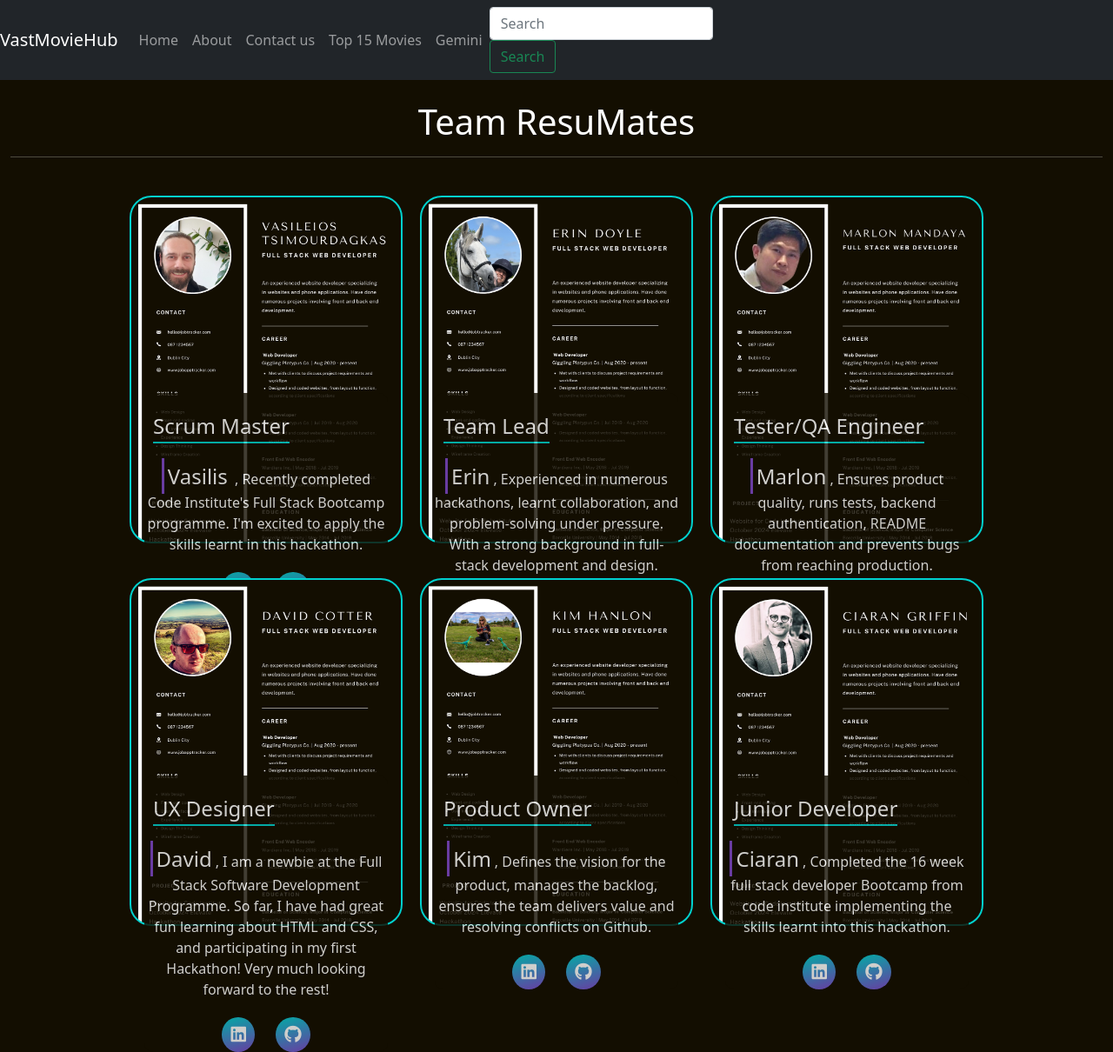
After one commit to Vasileios20/JobAppTracker, a Django app: page /about/ in a window 1280 px wide. The commit adds this page. Shown: the whole page at 87% size. Run offline with Django 4.2, Linux system fonts and the light colour scheme; some libraries are stand-ins or nearby versions.

Commit message:
add team profiles and images

```diff
--- /dev/null
+++ b/home/templates/aboutUs.html
@@ -0,0 +1,193 @@
+{% extends "base.html" %} {% load static %} {% block content %}
+
+<div class="container-fluid text-center mt-4">
+  <div>
+    <h1>Team ResuMates</h1>
+    <hr />
+    <div class="card-container mt-4 row justify-content-center">
+      <div class="profile-card card-1 col-xl-3 col-lg-5 col-md-5">
+        <div class="top"></div>
+        <div class="bottom">
+          <p class="role">Scrum Master</p>
+          <p class="info">
+            <span class="name-info">Vasilis</span>
+            , Recently completed Code Institute's Full Stack Bootcamp programme.
+            I'm excited to apply the skills learnt in this hackathon.
+          </p>
+          <a
+            href="https://www.linkedin.com/in/vasileios-tsimourdagkas/"
+            target="_blank"
+            rel="noopener noreferrer"
+            class="mt-4"
+          >
+            <i class="fab fa-linkedin linkedin-icon"></i
+          ></a>
+          <a
+            href="https://github.com/Vasileios20"
+            target="_blank"
+            rel="noopener noreferrer"
+            class="mt-4"
+          >
+            <i class="fab fa-github github-icon"></i
+          ></a>
+        </div>
+      </div>
+      <div class="profile-card card-2 col-xl-3 col-lg-5 col-md-5">
+        <div class="top"></div>
+        <div class="bottom">
+          <p class="role">Team Lead</p>
+          <p class="info">
+            <span class="name-info">Erin</span>, Experienced in numerous
+            hackathons, learnt collaboration, and problem-solving under
+            pressure. With a strong background in full-stack development and
+            design.
+          </p>
+          <a
+            href="https://www.linkedin.com/in/erinvdoyle"
+            target="_blank"
+            rel="noopener noreferrer"
+            class="mt-4"
+          >
+            <i class="fab fa-linkedin linkedin-icon"></i
+          ></a>
+          <a
+            href="https://github.com/erinvdoyle"
+            target="_blank"
+            rel="noopener noreferrer"
+            class="mt-4"
+          >
+            <i class="fab fa-github github-icon"></i
+          ></a>
+        </div>
+      </div>
+      <div class="profile-card card-3 col-xl-3 col-lg-5 col-md-5">
+        <div class="top"></div>
+        <div class="bottom">
+          <p class="role">Tester/QA Engineer</p>
+          <p class="info">
+            <span class="name-info">Marlon</span>, Ensures product quality, runs
+            tests, backend authentication, README documentation and prevents
+            bugs from reaching production.
+          </p>
+          <a
+            href="https://www.linkedin.com/in/marlon-mandaya-544172234/"
+            target="_blank"
+            rel="noopener noreferrer"
+            class="mt-4"
+          >
+            <i class="fab fa-linkedin linkedin-icon"></i
+          ></a>
+          <a
+            href="https://github.com/Markpm-code"
+            target="_blank"
+            rel="noopener noreferrer"
+            class="mt-4"
+          >
+            <i class="fab fa-github github-icon"></i
+          ></a>
+        </div>
+      </div>
+      <div class="profile-card card-4 col-xl-3 col-lg-5 col-md-5">
+        <div class="top"></div>
+        <div class="bottom">
+          <p class="role">UX Designer</p>
+          <p class="info">
+            <span class="name-info">David</span>, I am a newbie at the Full
+            Stack Software Development Programme. So far, I have had great fun
+            learning about HTML and CSS, and participating in my first
+            Hackathon! Very much looking forward to the rest!
+          </p>
+          <a
+            href="www.linkedin.com/in/david-cotter-junior-software-developer"
+            target="_blank"
+            rel="noopener noreferrer"
+            class="mt-4"
+          >
+            <i class="fab fa-linkedin linkedin-icon"></i
+          ></a>
+          <a
+            href="https://github.com/trxdave"
+            target="_blank"
+            rel="noopener noreferrer"
+            class="mt-4"
+          >
+            <i class="fab fa-github github-icon"></i
+          ></a>
+        </div>
+      </div>
+      <div class="profile-card card-5 col-xl-3 col-lg-5 col-md-5">
+        <div class="top"></div>
+        <div class="bottom">
+          <p class="role">Product Owner</p>
+          <p class="info">
+            <span class="name-info">Kim</span>, Defines the vision for the
+            product, manages the backlog, ensures the team delivers value and
+            resolving conflicts on Github.
+          </p>
+          <a
+            href="https://www.linkedin.com/in/kimhanlon291354/"
+            target="_blank"
+            rel="noopener noreferrer"
+            class="mt-4"
+          >
+            <i class="fab fa-linkedin linkedin-icon"></i
+          ></a>
+          <a
+            href="https://github.com/kimatron"
+            target="_blank"
+            rel="noopener noreferrer"
+            class="mt-4"
+          >
+            <i class="fab fa-github github-icon"></i
+          ></a>
+        </div>
+      </div>
+      <div class="profile-card card-6 col-xl-3 col-lg-5 col-md-5">
+        <div class="top"></div>
+        <div class="bottom">
+          <p class="role">Junior Developer</p>
+          <p class="info">
+            <span class="name-info">Ciaran</span>, Completed the 16 week full
+            stack developer Bootcamp from code institute implementing the skills
+            learnt into this hackathon.
+          </p>
+          <a
+            href="https://www.linkedin.com/in/ciaran-griffin-2534622a5/"
+            target="_blank"
+            rel="noopener noreferrer"
+            class="mt-4"
+          >
+            <i class="fab fa-linkedin linkedin-icon"></i
+          ></a>
+          <a
+            href="https://github.com/ciarangriffin93"
+            target="_blank"
+            rel="noopener noreferrer"
+            class="mt-4"
+          >
+            <i class="fab fa-github github-icon"></i
+          ></a>
+        </div>
+      </div>
+      <!-- <div class="profile-card card-7 col-xl-3 col-lg-5 col-md-5">
+        <div class="top"></div>
+        <div class="bottom">
+          <p class="role">Frontend Designer</p>
+          <p class="info">
+            <span class="name-info">Neha</span>, Currently working through the
+            Full Stack Software Developer Diploma. Excited to be applying the
+            skills I've learnt to my very first Hackathon!
+          </p>
+          <a href="" target="_blank" rel="noopener noreferrer" class="mt-4">
+            <i class="fab fa-linkedin linkedin-icon"></i
+          ></a>
+          <a href="" target="_blank" rel="noopener noreferrer" class="mt-4">
+            <i class="fab fa-github"></i
+          ></a>
+        </div>
+      </div> -->
+    </div>
+  </div>
+</div>
+
+{% endblock %}
--- a/home/urls.py
+++ b/home/urls.py
@@ -3,4 +3,5 @@ from . import views
 
 urlpatterns = [
     path('', views.index, name='home'),
+    path('about/', views.about, name='about'),
 ]
--- a/home/views.py
+++ b/home/views.py
@@ -3,3 +3,6 @@ from django.shortcuts import render
 
 def index(request):
     return render(request, 'index.html')
+
+def about(request):
+    return render(request, 'aboutUs.html')
--- a/static/css/style.css
+++ b/static/css/style.css
@@ -111,3 +111,109 @@ body {
 .icon {
     text-align: center;
 }
+
+/* Team profiles */
+.card-container {
+    margin: 0 auto;
+    margin-top: -20px;
+
+  }
+
+.profile-card {
+    border-radius: 25px;
+    position: relative;
+    padding: 25px 15px;
+    background-size: cover;
+    border: 2px solid #00d1ce;
+    margin: 20px 10px;
+    height: 400px;
+    align-items: center;
+  }
+
+  .profile-card:hover{
+    transform: scale(1.05);
+    box-shadow: 0px 0px 30px 1px #7f48cb;
+  }
+
+  .card-1 {
+    background-image: url('../images/vas_pr.png');
+  }
+
+  .card-2 {
+    background-image: url('../images/erin_pr.png');
+  }
+
+  .card-3 {
+    background-image: url('../images/mar_pr.png');
+  }
+
+  .card-4 {
+    background-image: url('../images/david_pr.png');
+  }
+
+  .card-5 {
+    background-image: url('../images/kim_pr.png');
+  }
+
+  .card-6 {
+    background-image: url('../images/cair_pr.png');
+  }
+
+  /* .top {
+    border-radius: 25px 25px 0 0;
+    height: 100px;
+    width: 100%;
+    background-color: #FFFF;
+    position: absolute;
+    top: 0;
+    left: 0;
+    display: flex;
+  }
+   */
+
+  /* .name {
+    font-size: 2em;
+    text-align: center;
+    flex: 1;
+    margin:auto;
+    border-radius: 10px;
+    height: fit-content;
+    padding: 4px;
+  } */
+
+  .name-info {
+    font-weight: 400;
+    font-size:24px;
+    border-left: 3px solid #7f48cb;
+    padding:4px;
+  }
+
+  .linkedin-icon,
+  .github-icon {
+    background: linear-gradient(163deg, #00d1ce 0%, #7f48cb 100%);
+    color: #FFFFFF;
+    border-radius: 50%;
+    padding: 10px;
+    font-size: 20px;
+    margin:0 10px;
+  }
+
+  .bottom {
+    margin-top: 200px;
+    overflow-y: auto !important;
+    border-radius: 10px;
+    background-color: #130e01;
+    opacity: 0.8;
+  }
+
+  .info {
+    margin: 20px auto;
+  }
+
+  .role {
+    margin: 20px 10px;
+    font-weight: 400;
+    font-size:x-large;
+    border-bottom:2px solid #00d1ce;
+    width: fit-content;
+  }
```
Also changed, not shown: static/images/cair_pr.png (added), static/images/david_pr.png (added), static/images/erin_pr.png (added), static/images/kim_pr.png (added), static/images/mar_pr.png (added), static/images/vas_pr.png (added).
